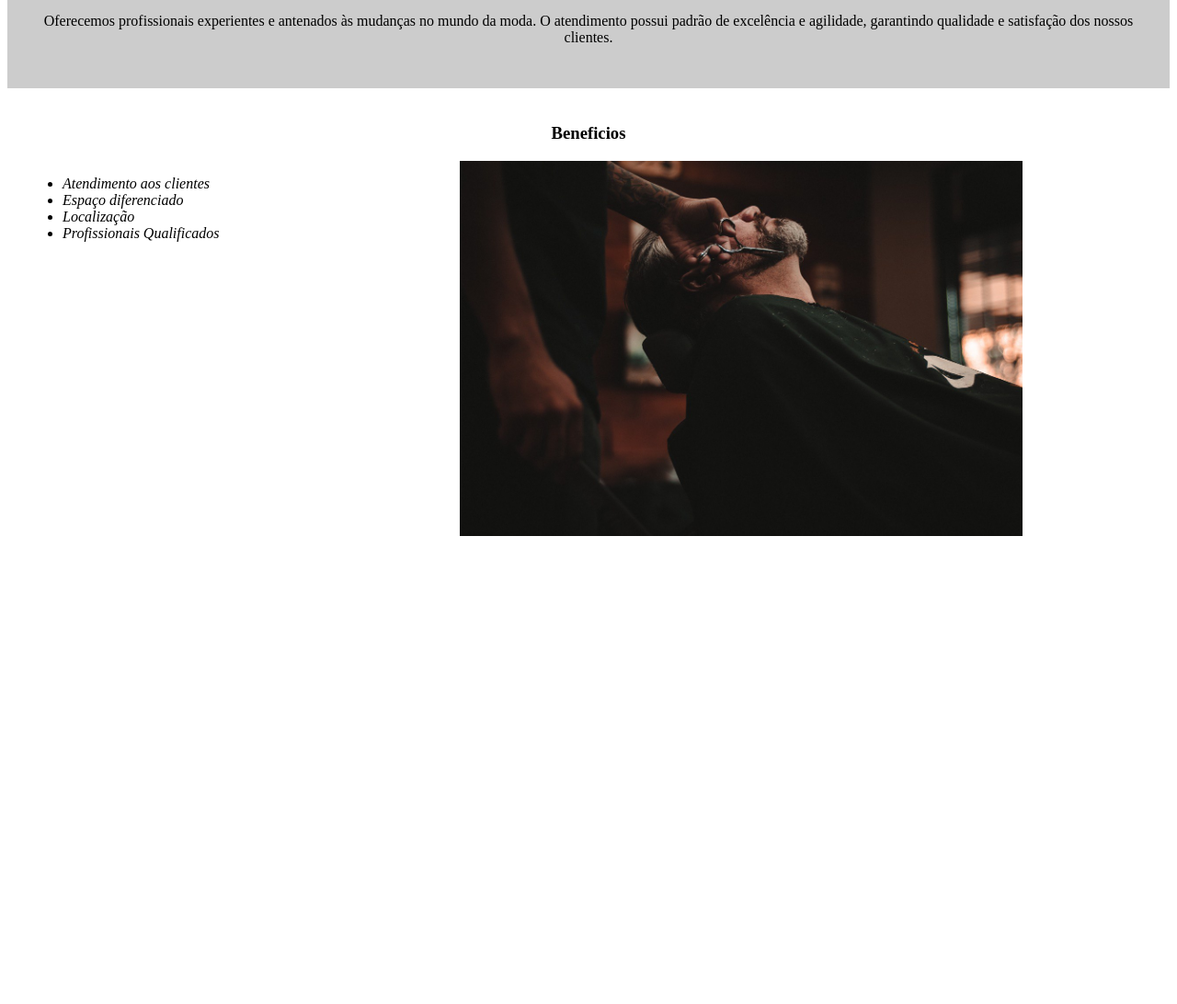
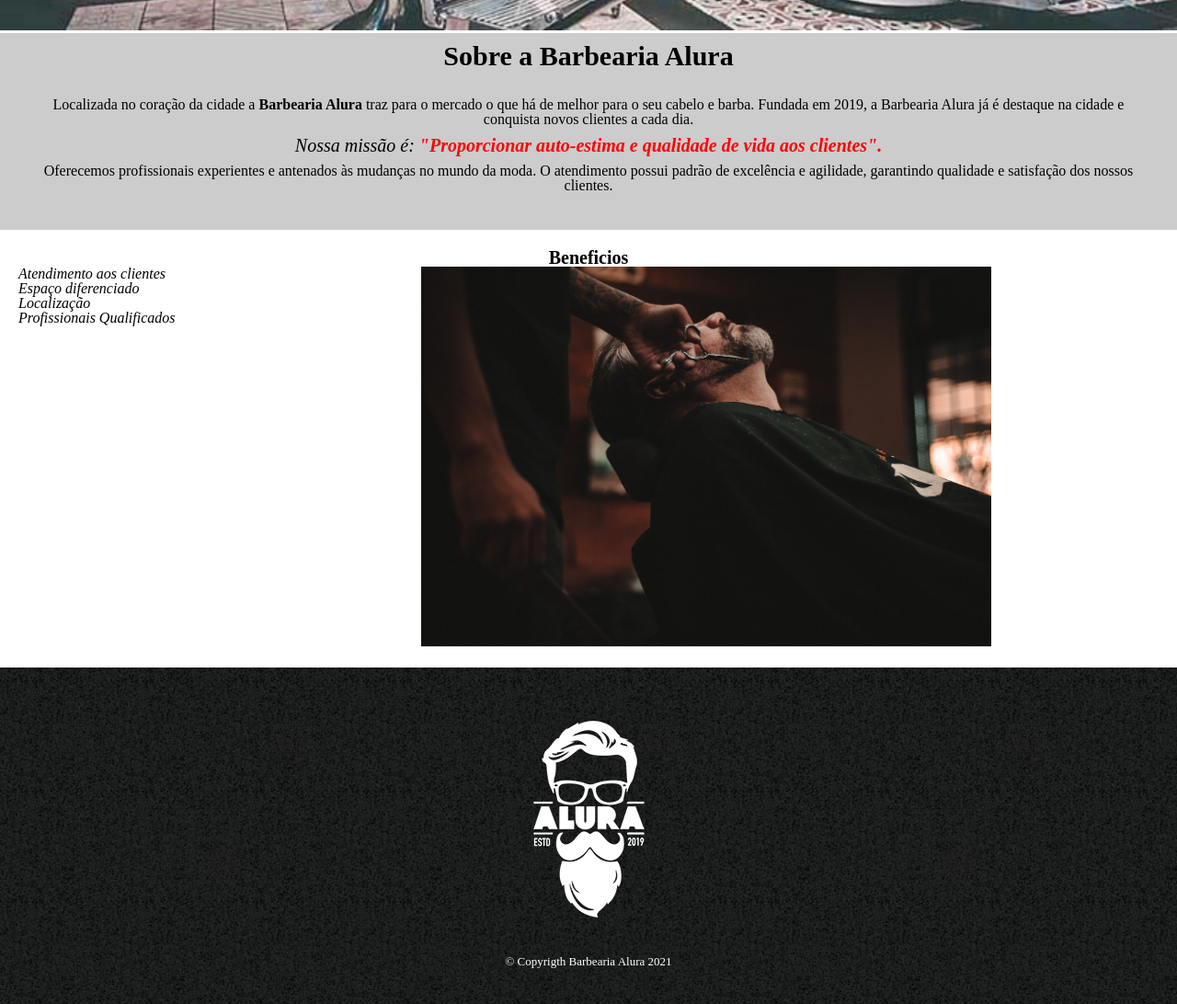
Before and after one commit to lhenbr/HTML-Alura, a plain HTML site: page index.html in a window 1280 px wide. Shown: the part 740-1832 px from the top of the page at 92% size. Before the commit the page ends 1355 px from the top, so only its background shows below. Drawn offline with Linux system fonts and the light colour scheme.

Commit message:
pagina do produto finalizada e adicionados header e footer na home

```diff
--- a/index.html
+++ b/index.html
@@ -1,29 +1,47 @@
 <!DOCTYPE html>
 <html lang="pt-br">
+
 <head>
     <meta charset="UTF-8">
     <title>Barbearia Alura</title>
+    <link rel="stylesheet" href="reset.css">
+    <link rel="stylesheet" href="produtos.css">
     <link rel="stylesheet" href='style.css'>
 </head>
+</head>
+
 <body>
     <header>
-            <h1 class="titulo-principal">Barbearia Alura</h1>
+        <div class="caixa">
+            <h1><img src="imagens/logo.png"></h1>
+            <nav>
+                <ul>
+                    <li><a href="index.html">Home</a></li>
+                    <li><a href="produtos.html">Produtos</a></li>
+                    <li><a href="contato.html">Contato</a></li>
+                </ul>
+            </nav>
+        </div>
     </header>
 
     <img id="banner" src="banner.jpg">
     <div class="principal">
         <h2 class="titulo-centralizado"> Sobre a Barbearia Alura</h2>
 
-            <p>Localizada no coração da cidade a <strong> Barbearia Alura </strong>traz para o mercado o que há de melhor para o seu cabelo e barba. Fundada em 2019, a Barbearia Alura já é destaque na cidade e conquista novos clientes a cada dia.</p>
+        <p>Localizada no coração da cidade a <strong> Barbearia Alura </strong>traz para o mercado o que há de melhor
+            para o seu cabelo e barba. Fundada em 2019, a Barbearia Alura já é destaque na cidade e conquista novos
+            clientes a cada dia.</p>
 
-            <p id="missao"><em>Nossa missão é: <strong>"Proporcionar auto-estima e qualidade de vida aos clientes".</strong></em></p>
+        <p id="missao"><em>Nossa missão é: <strong>"Proporcionar auto-estima e qualidade de vida aos
+                    clientes".</strong></em></p>
 
-            <p>Oferecemos profissionais experientes e antenados às mudanças no mundo da moda. O atendimento possui padrão de excelência e agilidade, garantindo qualidade e satisfação dos nossos clientes.</p>
+        <p>Oferecemos profissionais experientes e antenados às mudanças no mundo da moda. O atendimento possui padrão de
+            excelência e agilidade, garantindo qualidade e satisfação dos nossos clientes.</p>
     </div>
     <div class="beneficios">
         <h3 class="titulo-centralizado">Beneficios</h3>
 
-            <ul>
+        <ul class="lista-beneficios">
             <li class="itens">Atendimento aos clientes</li>
             <li class="itens">Espaço diferenciado</li>
             <li class="itens">Localização</li>
@@ -32,4 +50,9 @@
         <img src="beneficios.jpg" class="imgbnfc">
     </div>
 </body>
+<footer>
+    <img src="imagens/logo-branco.png">
+    <p class="copyright"> &copy Copyrigth Barbearia Alura 2021</p>
+</footer>
+
 </html>
--- a/produtos.css
+++ b/produtos.css
@@ -65,3 +65,13 @@
 font-weight: bold;
 margin-top: 10px;
 }
+footer {
+    text-align: center;
+    background: url("imagens/bg.jpg");
+    padding: 40px 0;
+}
+.copyright {
+    color: #FFFFFF;
+    font-size: 13px;
+    margin: 20px 0 0;
+}
--- a/style.css
+++ b/style.css
@@ -4,21 +4,37 @@
 .titulo-principal {
   padding-left: 20px;
 }
+h2 {
+  font-weight:bold;
+  font-size: 30px ;
+  margin-bottom: 30px;
+}
+em {
+  font-style: italic;
+}
+strong {
+  font-weight: bold;
+}
 #banner {
   width: 100%;
 }
 .principal {
   background: #cccccc;
-  padding: 30px;
+  padding: 10px 30px 30px 30px;
 }
 p {
   text-align: center;
+  margin: 10px 0;
 }
 #missao {
   font-size: 20px;
 }
 em strong {
   color: red;
+}
+h3{
+  font-weight:bold;
+  font-size: 20px ;
 }
 .itens {
   font-style: italic;
@@ -27,7 +43,7 @@
   background: #ffffff;
   padding: 20px;
 }
-ul {
+.lista-beneficios {
   display: inline-block;
   vertical-align: top;
   width: 20%;
```
Also changed, not shown: produtos.html (+4 -0 lines). Lines whose indentation alone changed are shown as unchanged.
